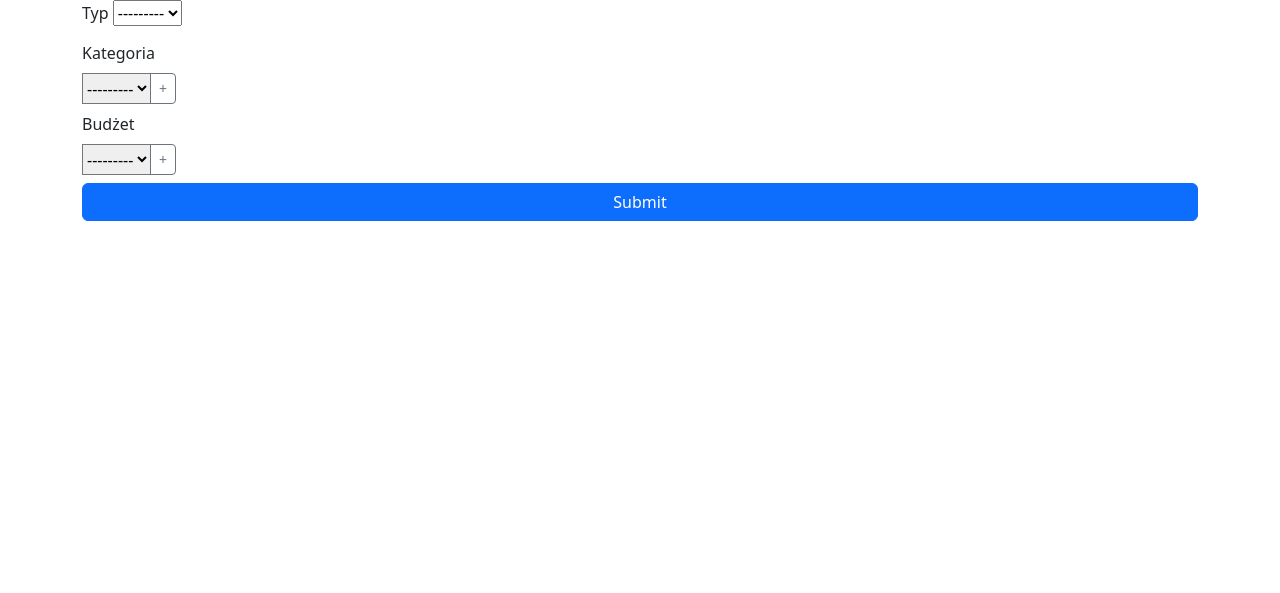
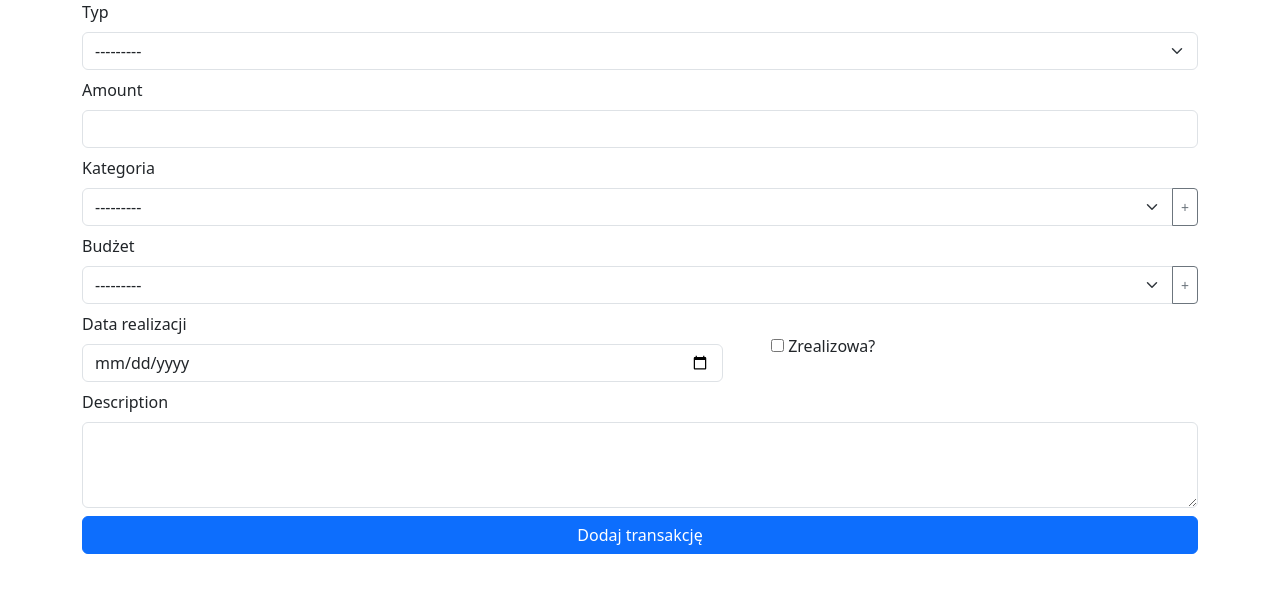
Before and after one commit to mluckiewicz/my_budget_planner_with_snake, a Django app: page /add_single/ in a window 1280 px wide. Shown: the part 56-649 px from the top of the page. Run offline with Django 4.2, Linux system fonts and the light colour scheme; data that the repository does not hold is empty; some libraries are stand-ins or nearby versions.

Commit message:
refactor(templates): layout change in add_single form

```diff
--- a/planner/templates/transaction/add_transaction_single.html
+++ b/planner/templates/transaction/add_transaction_single.html
@@ -1,35 +1,84 @@
 {% extends 'base.html' %}
+{% load widget_tweaks %}
 
 {% block content %}
 
 <main class="container">
-    <div>
-        <form action="." method="post" class="row">
-            {% csrf_token %}
-            <div class="mb-2">
+    <form action="." method="post">
+        {% csrf_token %}
+
+        <div class="row pb-2">
+            <div class="col">
+                {{form.type.errors}}
                 <label for="{{form.type.name}}" class="form-label">{{form.type.label}}</label>
-                {{form.type}}
+                {{form.type|add_class:"form-select"}}
             </div>
+        </div>
 
-            <label for="{{form.category.name}}" class="form-label">{{form.category.label}}</label>
-            <div class="input-group mb-2">
-                {{form.category}}
-                <button class="btn btn-outline-secondary btn-sm">+</button>
+        <div class="row pb-2">
+            <div class="col">
+                {{form.amount.errors}}
+                <label for="{{form.amount.name}}" class="form-label">{{form.amount.label}}</label>
+                <div class="input-group">
+                    {{form.amount|add_class:"form-control"}}
+                </div>
             </div>
+        </div>
 
-            <label for="{{form.budget.name}}" class="form-label">{{form.budget.label}}</label>
-            <div class="input-group mb-2">
-                {{form.budget}}
-                <button class="btn btn-outline-secondary btn-sm">+</button>
+        <div class="row pb-2">
+            <div class="col">
+                {{form.category.errors}}
+                <label for="{{form.category.name}}" class="form-label">{{form.category.label}}</label>
+                <div class="input-group">
+                    {{form.category|add_class:"form-select"}}
+                    <button class="btn btn-outline-secondary btn-sm">+</button>
+                </div>
             </div>
+        </div>
 
+        <div class="row pb-2">
+            <div class="col">
+                {{form.budget.errors}}
+                <label for="{{form.budget.name}}" class="form-label">{{form.budget.label}}</label>
+                <div class="input-group">
+                    {{form.budget|add_class:"form-select"}}
+                    <button class="btn btn-outline-secondary btn-sm">+</button>
+                </div>
+            </div>
+        </div>
+        <div class="row pb-2">
+            <div class="col col-7">
+                {{form.execution_date.errors}}
+                <label for="{{form.execution_date.name}}" class="form-label">{{form.execution_date.label}}</label>
+                <div class="">
+                    {{form.execution_date|add_class:"form-control"|attr:"type:date"|attr:"placeholder:yyyy-mm-dd"}}
+                </div>
+            </div>
+            <div class="col col-5 d-flex align-items-center">
+                <div class="form-check">
+                    {{form.is_executed}}
+                    <label for="{{form.is_executed.name}}" class="form-check-label">{{form.is_executed.label}}</label>
+                </div>
+            </div>
+        </div>
+
+        <div class="row pb-2">
+            <div class="col">
+                {{form.description.errors}}
+                <label for="{{form.description.name}}" class="form-label">{{form.description.label}}</label>
+                <div class="">
+                    {{form.description|add_class:"form-control"}}
+                </div>
+            </div>
+        </div>
+
+        <div class="row pb-2">
             <div class="d-grid gap-2">
-                <button type="submit" class="btn btn-primary">Submit</button>
+                <button type="submit" class="btn btn-primary">Dodaj transakcję</button>
             </div>
+        </div>
 
-
-        </form>
-
+    </form>
     </div>
 </main>
 
```
